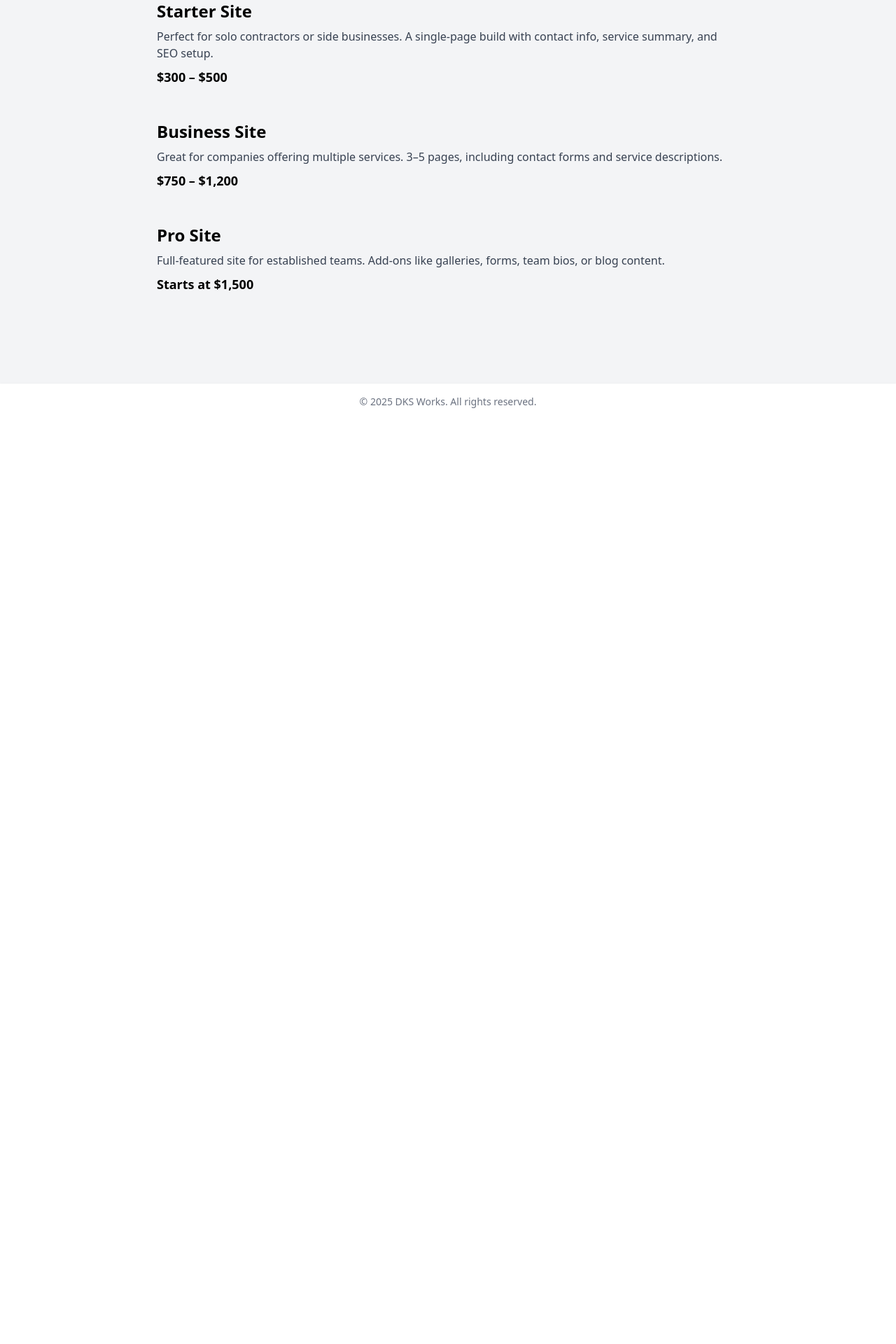
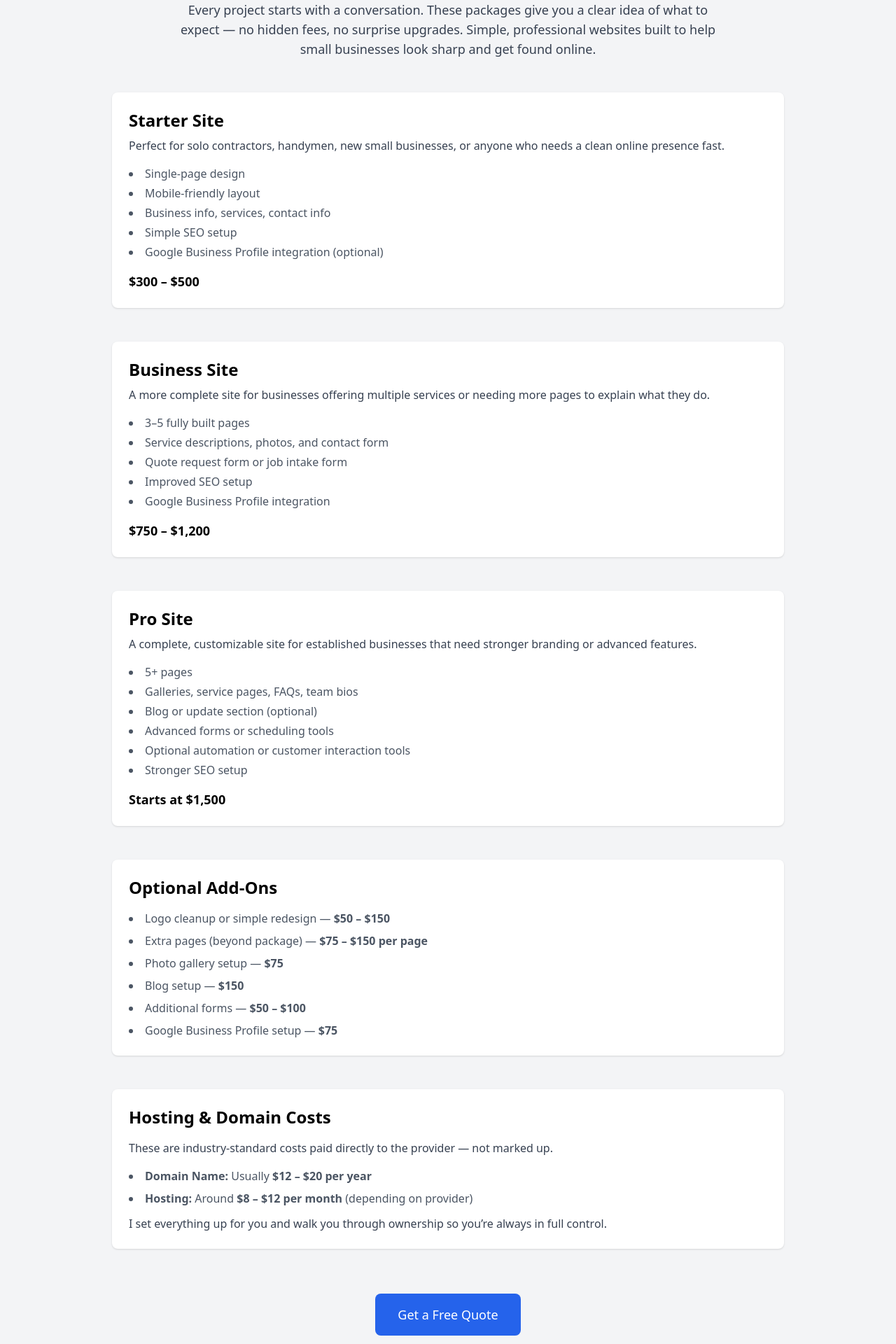
Before and after one commit to james3roberts/personal-site, a React (Vite) app: page /prices in a window 1280 px wide. Shown: the part 200-2120 px from the top of the page at 70% size. Before the commit the page ends 800 px from the top, so only its background shows below. Built offline with nearby package versions, Linux system fonts and the light colour scheme.

Commit message:
made clear options for pricing

```diff
--- a/src/pages/Prices.jsx
+++ b/src/pages/Prices.jsx
@@ -1,39 +1,113 @@
 export default function Prices() {
   return (
-    <div className="p-8 max-w-4xl mx-auto">
+    <div className="p-8 max-w-5xl mx-auto">
       <h1 className="text-4xl font-bold text-center mb-10">
-        Pricing Breakdown
+        Website Packages & Pricing
       </h1>
 
-      {/* Landing Page Pricing */}
-      <section id="landing" className="mb-12">
+      {/* Intro */}
+      <p className="text-gray-700 text-lg text-center max-w-3xl mx-auto mb-12">
+        Every project starts with a conversation. These packages give you a clear idea of
+        what to expect — no hidden fees, no surprise upgrades. Simple, professional
+        websites built to help small businesses look sharp and get found online.
+      </p>
+
+      {/* Starter Site */}
+      <section className="mb-12 p-6 bg-white rounded-lg shadow">
         <h2 className="text-2xl font-semibold mb-2">Starter Site</h2>
-        <p className="text-gray-700 mb-2">
-          Perfect for solo contractors or side businesses. A single-page build
-          with contact info, service summary, and SEO setup.
+        <p className="text-gray-700 mb-4">
+          Perfect for solo contractors, handymen, new small businesses, or anyone who
+          needs a clean online presence fast.
         </p>
+        <ul className="list-disc list-inside text-gray-600 space-y-1 mb-4">
+          <li>Single-page design</li>
+          <li>Mobile-friendly layout</li>
+          <li>Business info, services, contact info</li>
+          <li>Simple SEO setup</li>
+          <li>Google Business Profile integration (optional)</li>
+        </ul>
         <p className="text-lg font-bold">$300 – $500</p>
       </section>
 
-      {/* Basic Site Pricing */}
-      <section id="basic" className="mb-12">
+      {/* Business Site */}
+      <section className="mb-12 p-6 bg-white rounded-lg shadow">
         <h2 className="text-2xl font-semibold mb-2">Business Site</h2>
-        <p className="text-gray-700 mb-2">
-          Great for companies offering multiple services. 3–5 pages, including
-          contact forms and service descriptions.
+        <p className="text-gray-700 mb-4">
+          A more complete site for businesses offering multiple services or needing more
+          pages to explain what they do.
         </p>
+        <ul className="list-disc list-inside text-gray-600 space-y-1 mb-4">
+          <li>3–5 fully built pages</li>
+          <li>Service descriptions, photos, and contact form</li>
+          <li>Quote request form or job intake form</li>
+          <li>Improved SEO setup</li>
+          <li>Google Business Profile integration</li>
+        </ul>
         <p className="text-lg font-bold">$750 – $1,200</p>
       </section>
 
-      {/* Pro Level Site Pricing */}
-      <section id="prolevel" className="mb-12">
+      {/* Pro Site */}
+      <section className="mb-12 p-6 bg-white rounded-lg shadow">
         <h2 className="text-2xl font-semibold mb-2">Pro Site</h2>
-        <p className="text-gray-700 mb-2">
-          Full-featured site for established teams. Add-ons like galleries,
-          forms, team bios, or blog content.
+        <p className="text-gray-700 mb-4">
+          A complete, customizable site for established businesses that need stronger
+          branding or advanced features.
         </p>
+        <ul className="list-disc list-inside text-gray-600 space-y-1 mb-4">
+          <li>5+ pages</li>
+          <li>Galleries, service pages, FAQs, team bios</li>
+          <li>Blog or update section (optional)</li>
+          <li>Advanced forms or scheduling tools</li>
+          <li>Optional automation or customer interaction tools</li>
+          <li>Stronger SEO setup</li>
+        </ul>
         <p className="text-lg font-bold">Starts at $1,500</p>
       </section>
+
+      {/* Add-ons */}
+      <section className="mb-12 p-6 bg-white rounded-lg shadow">
+        <h2 className="text-2xl font-semibold mb-4">Optional Add-Ons</h2>
+        <ul className="list-disc list-inside text-gray-600 space-y-2">
+          <li>Logo cleanup or simple redesign — <strong>$50 – $150</strong></li>
+          <li>Extra pages (beyond package) — <strong>$75 – $150 per page</strong></li>
+          <li>Photo gallery setup — <strong>$75</strong></li>
+          <li>Blog setup — <strong>$150</strong></li>
+          <li>Additional forms — <strong>$50 – $100</strong></li>
+          <li>Google Business Profile setup — <strong>$75</strong></li>
+        </ul>
+      </section>
+
+      {/* Hosting / Domain */}
+      <section className="mb-12 p-6 bg-white rounded-lg shadow">
+        <h2 className="text-2xl font-semibold mb-4">Hosting & Domain Costs</h2>
+        <p className="text-gray-700 mb-4">
+          These are industry-standard costs paid directly to the provider — not marked up.
+        </p>
+        <ul className="list-disc list-inside text-gray-600 space-y-2">
+          <li>
+            <strong>Domain Name:</strong> Usually{" "}
+            <strong>$12 – $20 per year</strong>
+          </li>
+          <li>
+            <strong>Hosting:</strong> Around <strong>$8 – $12 per month</strong>{" "}
+            (depending on provider)
+          </li>
+        </ul>
+        <p className="text-gray-700 mt-3">
+          I set everything up for you and walk you through ownership so you’re always in
+          full control.
+        </p>
+      </section>
+
+      {/* CTA */}
+      <div className="text-center mt-16">
+        <a
+          href="/contact"
+          className="inline-block bg-blue-600 text-white px-8 py-4 rounded-lg text-lg hover:bg-blue-700 transition"
+        >
+          Get a Free Quote
+        </a>
+      </div>
     </div>
   );
 }
```
